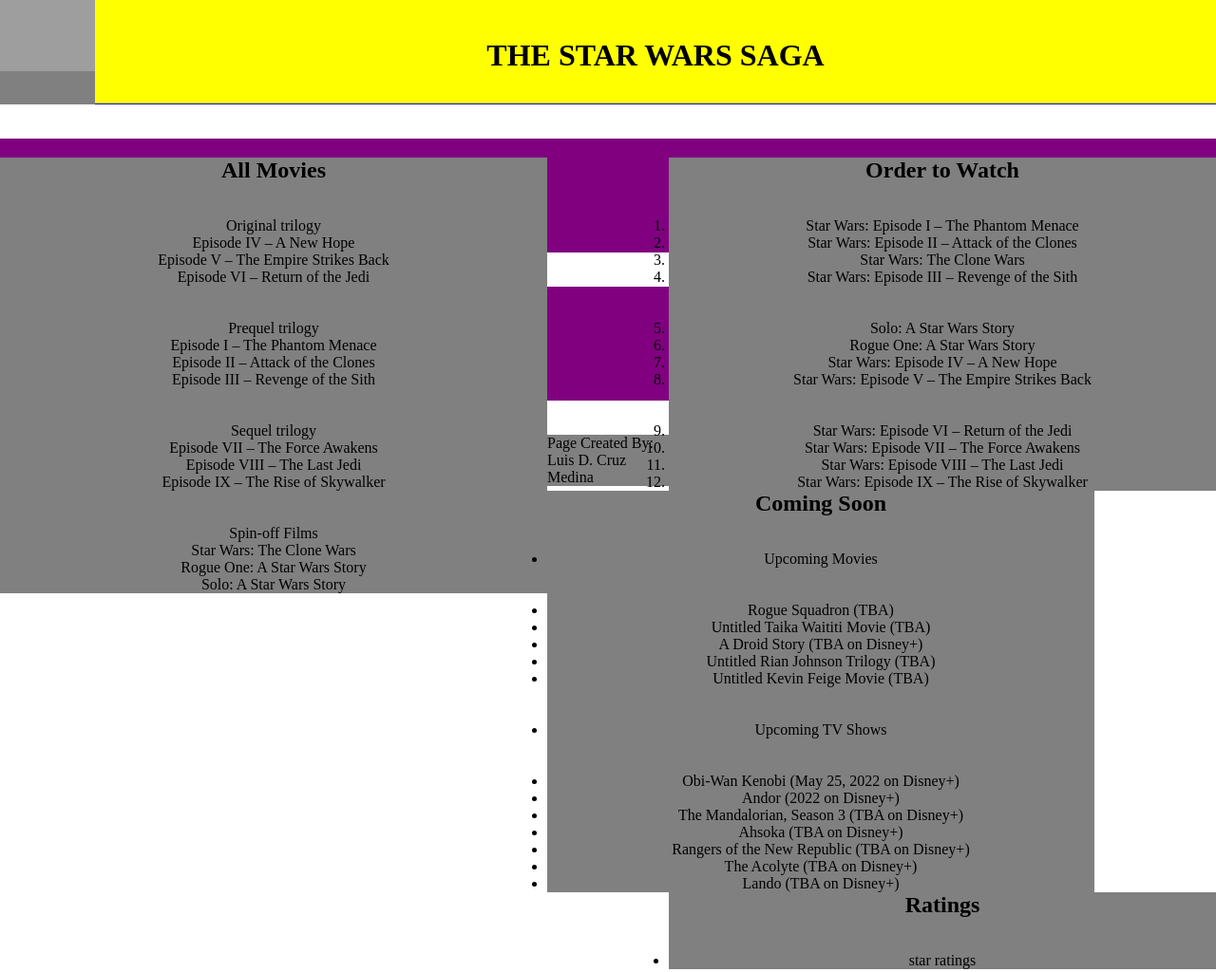
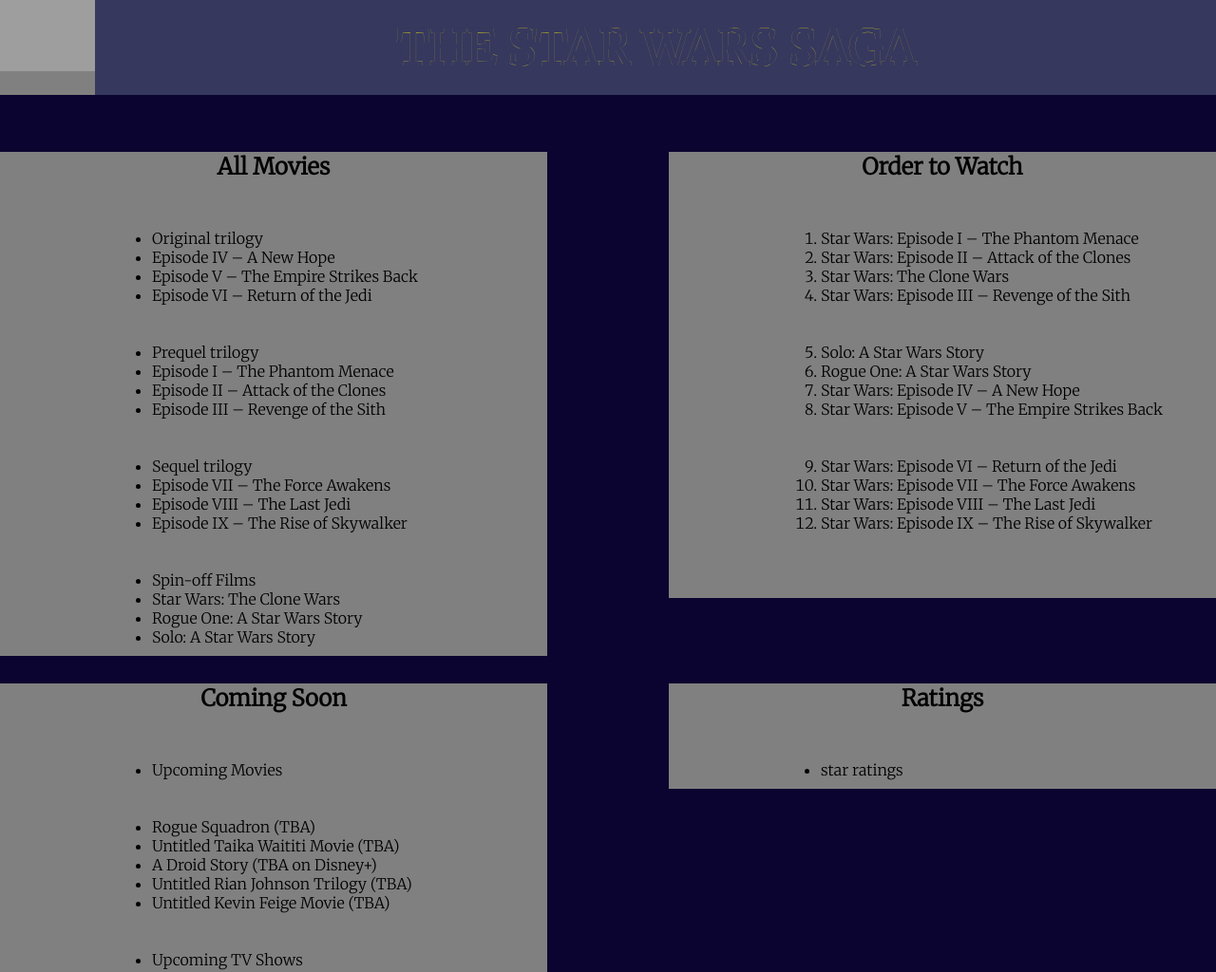
Before and after one commit to ldcruz00/ldcruz00.github.io, a plain HTML site: page index.html in a window 1280 px wide. Shown: the top 1024 px of the page at 95% size. Drawn offline with Linux system fonts and the light colour scheme; grey boxes are pictures that could not be loaded.

Commit message:
Update index.css

```diff
--- a/index.css
+++ b/index.css
@@ -1,11 +1,14 @@
 *{
   padding:0;
-  margin:0;
+  margin:0px;
+  font-family: 'Kanit', sans-serif;
+font-family: 'Merriweather', serif;
 }
 #header{
-  background-color:blue;
+  background-color:grey;
   width:100%;
-  height:110px;
+  height:100px;
+
 }
 
 #logo{
@@ -15,25 +18,25 @@
 }
 
 #title{
-  background-color:yellow;
-  padding-top:40px;
+  background-color:#37385e;
+  padding-top:20px;
  text-align:center;
   width:100%;
-  height:63%;
+  height:80%;
 }
 
 #container{
-  background-color:purple;
+  background-color:#0c0430;
   margin:0 auto;
-  height: 100px;
+  height: 500px;
   width:100%;
   padding-top:20px;
 }
 
 #container2{
-  background-color:purple;
+  background-color:#0c0430;
   margin:0 auto;
-  height: 100px;
+  height: 500px;
   width:100%;
   padding-top:20px;
 }
@@ -42,25 +45,22 @@
   background-color:grey;
   float: left;
   width:45%;
-  text-align:center;
+
 }
+ul{
+  margin-left:150px;
+  padding:10px;
+}
+
 #o-head{
-  text-align: center;
+  background-color:grey;
   float:right;
   width:45%;
+  height:470px;
 }
 
 
-#o-head{
-  background-color:grey;
-
-  width:45%;
-}
-
-
-
 #s-head{
- text-align:center;
   background-color:grey;
  float:left;
   width:45%;
@@ -68,7 +68,6 @@
 
 
 #r-head{
- text-align:center;
   background-color:grey;
   float:right;
   width:45%;
@@ -78,4 +77,31 @@
 
 footer{
   background-color:grey;
+  width:100%;
+    text-align:center;
+  padding-top:5px;
+  padding-bottom:5px;
 }
+
+#head{
+  color:#37385e;
+
+}
+
+body{
+  background-color:#0c0430;
+}
+
+h2{
+  text-align:center;
+}
+ol  {
+  margin-left:150px;
+  padding:10px;
+}
+
+h1{
+  font-size:50px;
+  -webkit-text-stroke-width: 0.1px;
+  -webkit-text-stroke-color: yellow;
+}
```
